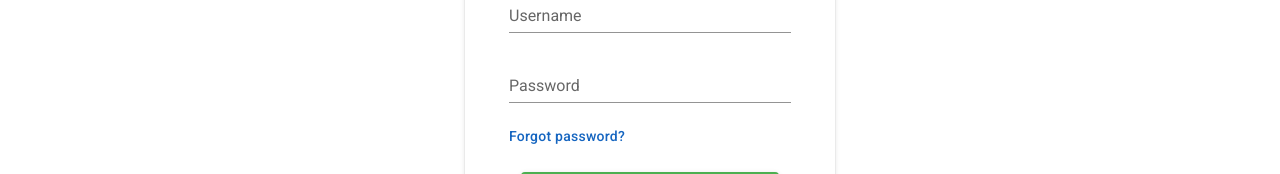
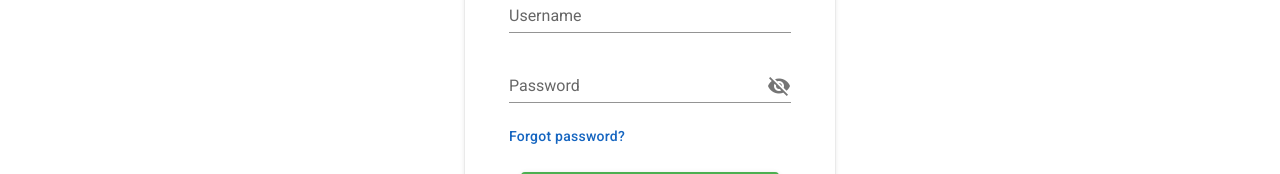
Before and after one commit to NightReal/coding-rush, a Vue app in the folder frontend/: page /signin in a window 1280 px wide. Shown: the part 168-342 px from the top of the page. Built offline with nearby package versions, Linux system fonts and the light colour scheme.

Commit message:
[feat]: show password

```diff
--- a/frontend/src/components/LoginForm/SignIn.vue
+++ b/frontend/src/components/LoginForm/SignIn.vue
@@ -8,8 +8,12 @@
                     autocomplete="username"
       ></v-text-field>
       <v-text-field class="form-field" v-model="password" ref="password"
-                    :rules="passwordRules" label="Password" type="password" required
+                    :rules="passwordRules" label="Password" required
                     autocomplete="current-password"
+                    :append-icon="show_password ? 'mdi-eye' : 'mdi-eye-off'"
+                    :type="show_password ? 'text' : 'password'"
+                    @click:append="show_password = !show_password"
+
       ></v-text-field>
       <a class="text-decoration-none font-weight-medium blue--text text--darken-3 text-body-2"
          href="https://youtu.be/dQw4w9WgXcQ">Forgot password?</a>
@@ -43,6 +47,7 @@ export default {
       passwordRules: [
         (v) => !!v || 'Password is required',
       ],
+      show_password: false,
     };
   },
   methods: {
--- a/frontend/src/components/LoginForm/SignUp.vue
+++ b/frontend/src/components/LoginForm/SignUp.vue
@@ -52,12 +52,18 @@
                   style="display: flex; flex-direction: column;
                   justify-content: space-between">
             <v-text-field class="form-field" v-model="password" ref="password"
-                          :rules="passwordRules" label="Password" type="password" required
+                          :rules="passwordRules" label="Password" required
                           autocomplete="new-password"
+                          :append-icon="show_password ? 'mdi-eye' : 'mdi-eye-off'"
+                          :type="show_password ? 'text' : 'password'"
+                          @click:append="show_password = !show_password"
             ></v-text-field>
             <v-text-field class="form-field" v-model="passwordConfirm" ref="passwordConfirm"
-                          :rules="passwordConfirmRules" label="Confirm password" type="password"
+                          :rules="passwordConfirmRules" label="Confirm password"
                           required
+                          :append-icon="show_password_confirm ? 'mdi-eye' : 'mdi-eye-off'"
+                          :type="show_password_confirm ? 'text' : 'password'"
+                          @click:append="show_password_confirm = !show_password_confirm"
             ></v-text-field>
             <div hidden>
               <v-text-field name="username" :value="username" autocomplete="username">
@@ -154,12 +160,13 @@ export default {
         (v) => (v && v.length <= 64) || 'Password must be less than 64 characters',
         (v) => (v && v.length >= 8) || 'Password must be more than 8 characters',
       ],
+      show_password: false,
       passwordConfirm: '',
       passwordConfirmRules: [
         (v) => !!v || 'Password confirmation is required',
         (v) => (v === this.password) || 'Passwords didn\'t match',
       ],
-
+      show_password_confirm: false,
     };
   },
   methods: {
```
